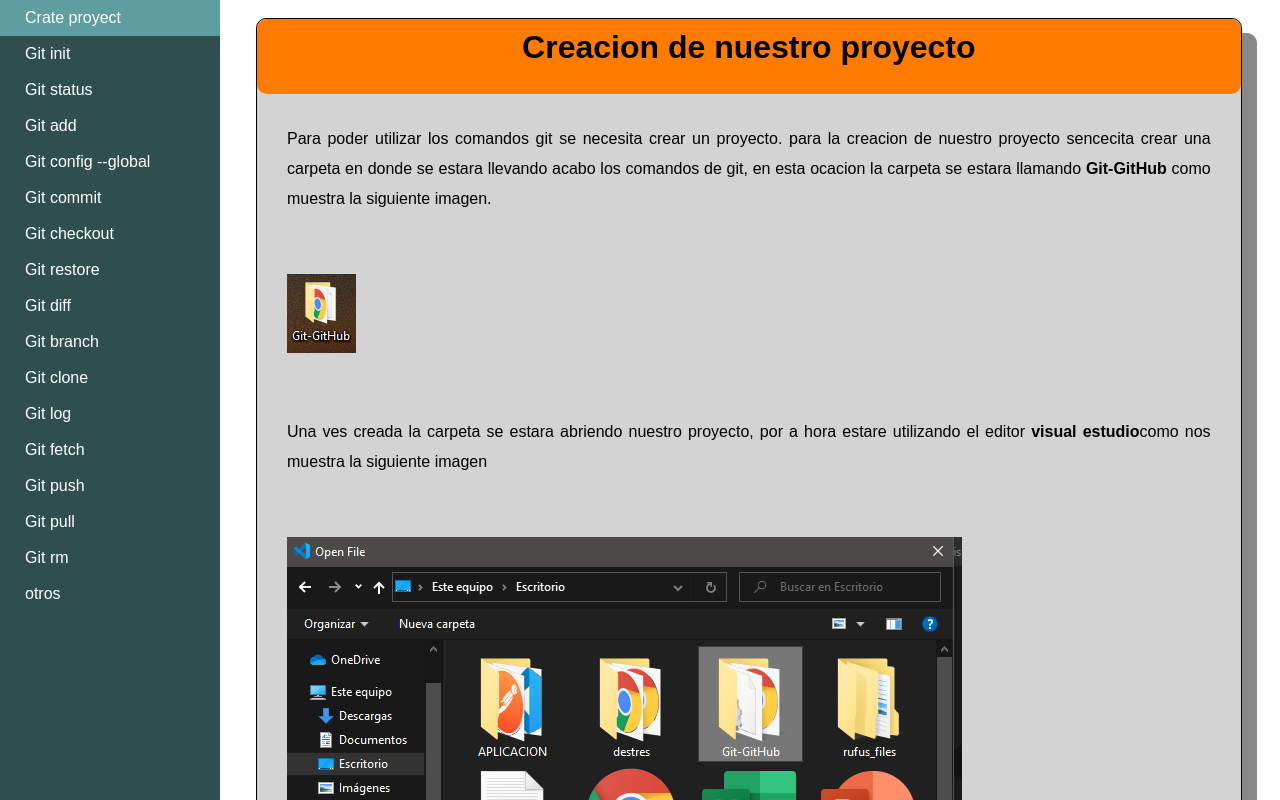
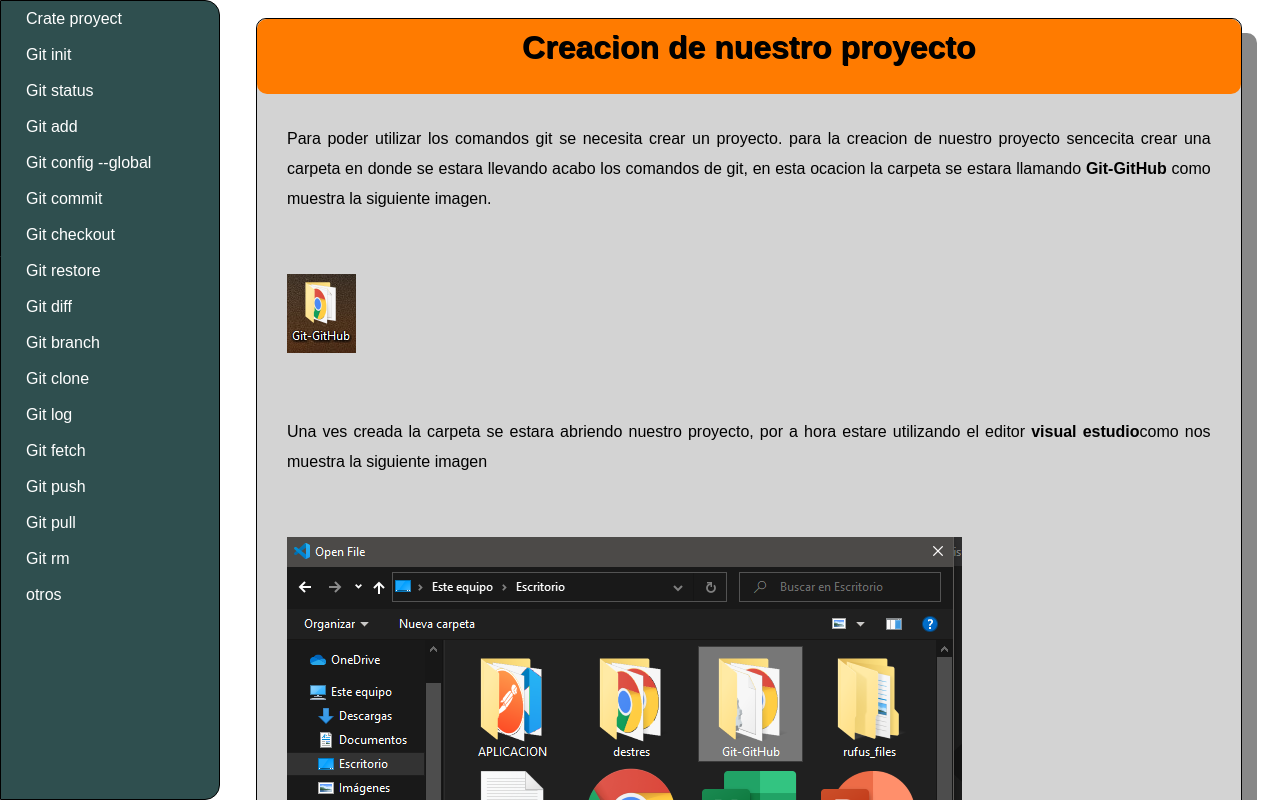
Before and after one commit to efrainjkml/Git, a plain HTML site: page index.html in a window 1280 px wide. Shown: the top 800 px of the page. Drawn offline with Linux system fonts and the light colour scheme.

Commit message:
vercion 1.1

```diff
--- a/css/estilo.css
+++ b/css/estilo.css
@@ -20,6 +20,8 @@ ul {
     position: fixed;
     height: 100%;
     overflow: auto;
+    border: 1px solid;
+    border-radius: 0px 15px 15px 0px;
 }
 
 li a {
@@ -38,6 +40,7 @@ li a {
     border: 1px solid;
     box-shadow: 15px 15px #888888;
 }
+
 .colum-3{
     column-count: 3;
 }
@@ -74,8 +77,11 @@ P{
     line-height: 30px;
 }
 
+h1{
+    text-shadow:  1px 1px black;
+}
+
 img{
-    text-align: justify;
     padding: 30px;
 }
 
```
Also changed, not shown: add.html (line endings or trailing spaces).
